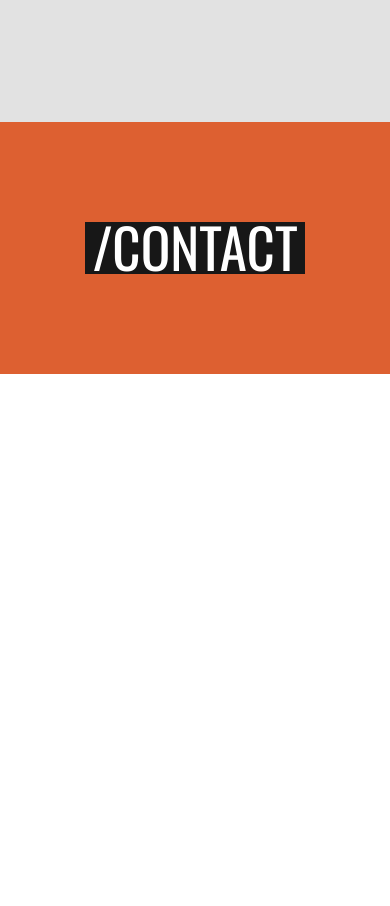
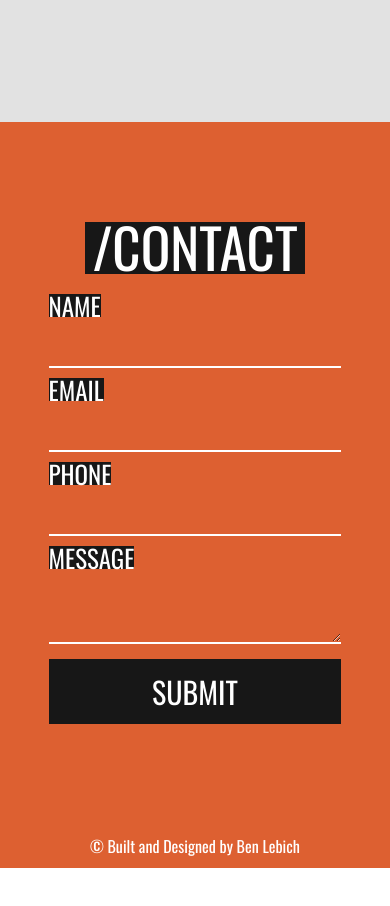
Before and after one commit to BenLebich/portfolio-svelte, a Svelte app: page / in a window 390 px wide. Shown: the part 5320-6226 px from the top of the page. After the commit the page ends 6188 px from the top, so only its background shows below. Built offline with nearby package versions, Linux system fonts and the light colour scheme.

Commit message:
added contact form

```diff
--- a/src/App.svelte
+++ b/src/App.svelte
@@ -22,7 +22,5 @@
 <svelte:window bind:scrollY={y} bind:innerWidth={innerWidth}/>
 
 <style>
-	main {
-		height: 10000px;
-	}
+
 </style>
--- a/src/comps/micro/ContactContent.svelte
+++ b/src/comps/micro/ContactContent.svelte
@@ -1,13 +1,89 @@
 <script>
   import SectionTitle from "./SectionTitle.svelte";
-
 </script>
 
 <SectionTitle title="Contact" />
 <div class="content">
-
+  <form>
+    <div>
+      <label for="name">Name</label><br />
+      <input type="text" id="name" name="name" value="" />
+    </div>
+    <div>
+      <label for="email">Email</label><br />
+      <input type="email" id="email" name="email" value="" />
+    </div>
+    <div>
+      <label for="Phone">Phone</label><br />
+      <input type="tel" id="Phone" name="Phone" value="" />
+    </div>
+    <div>
+      <label for="Message">Message</label><br />
+      <textarea id="Phone" name="Message" value="" />
+    </div>
+    <input type="submit" value="Submit">
+  </form>
+  <div class="footer">
+    © Built and Designed by Ben Lebich
+  </div>
 </div>
 
 <style>
+  form {
+    text-align: left;
+    margin: auto;
+    width: 35%;
+    padding-top: 20px;
+    color: white;
+    text-transform: uppercase;
+  }
+  input:focus,
+  textarea:focus,
+  select:focus {
+    outline: none;
+  }
+  input, textarea {
+    width: 100%;
+    background-color: transparent;
+    border: none;
+    border-bottom: 2px solid white;
+    margin-bottom: 10px;
+    padding: 10px;
+    color: white;
+  }
+  label {
+    background-color: #171717;
+    line-height: 23px;
+    font-size: 25px;
+  }
 
+  input[type="submit"] {
+    border: none;
+    text-transform: uppercase;
+    background-color: #171717;
+    font-size: 30px;
+  }
+
+  .footer {
+    padding-top: 100px;
+    padding-bottom: 10px;
+    color: white;
+  }
+
+  @media only screen and (max-width: 1500px) {
+    form {
+    width: 50%;
+    }
+  }
+  @media only screen and (max-width: 1200px) {
+    form {
+    width: 60%;
+    }
+  }
+
+  @media only screen and (max-width: 980px) {
+    form {
+    width: 80%;
+    }
+  }
 </style>
--- a/src/comps/sections/Contact.svelte
+++ b/src/comps/sections/Contact.svelte
@@ -168,8 +168,6 @@
     .content {
       text-align: center;
       background-color: #dd6031;
-      padding: 100px 0px;
+      padding: 100px 0px 0px 0px;
     }
-
-
   </style>
```
